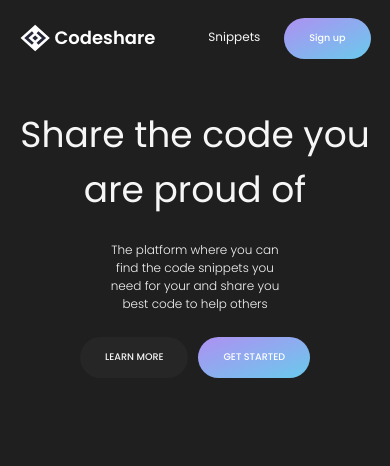
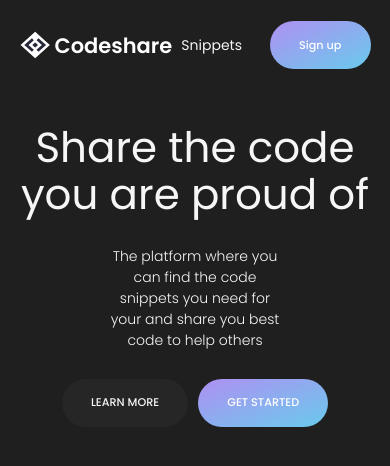
Before and after one commit to mattiapomelli/codeshare, a Next.js app: page / in a window 390 px wide. Shown: the top 466 px of the page. Built offline with nearby package versions, Linux system fonts and the light colour scheme; no server answers.

Commit message:
bigger size on mobile

```diff
--- a/components/Layout/LayoutElements.js
+++ b/components/Layout/LayoutElements.js
@@ -1,8 +1,11 @@
 import styled, { css } from "styled-components"
 
 export const Main = styled.main`
-    padding: 0.5rem 3rem 4rem 3rem;
+    padding: 0.5rem 2rem 4rem 2rem;
     margin: auto;
+    @media ${props => props.theme.breakpoints.tablet} {
+        padding: 0.5rem 3rem 4rem 3rem;
+    }
 `
 
 export const Page = styled.section`
@@ -31,8 +34,11 @@ export const Header = styled.header`
     display: flex;
     align-items: center;
     justify-content: space-between;
-    padding: 0 3rem;
+    padding: 0 2rem;
     width: 100%;
     height: ${props => props.theme.headerHeight};
     transition: width 300ms, padding 300ms;
+    @media ${props => props.theme.breakpoints.tablet} {
+        padding: 0 3rem;
+    }
 `
--- a/components/Navbar.js
+++ b/components/Navbar.js
@@ -5,7 +5,7 @@ import Link from "next/link"
 import { useSession, signOut } from "next-auth/client"
 import styled from "styled-components"
 
-const List = styled.ul`
+const List = styled(Flex)`
     list-style-type: none;
 
     li { display: inline-block;}
@@ -42,7 +42,7 @@ export default function Navbar() {
         <NavMenu h="space-between" v="center" as="header" auto>
             <Logo size={30}/>
             <nav>
-                <List horizontal margin="2rem">
+                <List horizontal margin="2rem" v="center" as="ul">
                     <Link href="/snippets">
                         <li><a>Snippets</a></li>
                     </Link>
--- a/components/NewSnippetForm/FormElements.js
+++ b/components/NewSnippetForm/FormElements.js
@@ -11,6 +11,7 @@ export const EditorArea = styled.div`
 export const InfoArea = styled.div`
     grid-area: info;
     display: flex;
+    align-items: center;
     div:first-child{
         flex: 1;
         margin-right: 10px;
--- a/pages/_app.js
+++ b/pages/_app.js
@@ -16,7 +16,7 @@ const GlobalStyle = createGlobalStyle`
 	html, body, #__next {
 		min-height: 100vh;
 	}
-	:root { font-size: 12px; }
+	:root { font-size: 14px; }
 
 	body {
 		font-family: ${props => props.theme.fonts.main};
@@ -28,7 +28,7 @@ const GlobalStyle = createGlobalStyle`
 	::selection { background-color: rgba(185,235,255,0.20);}
 
 	@media ${props => props.theme.breakpoints.tablet} { :root{font-size: 14px;} }
-	@media ${props => props.theme.breakpoints.tablet} { :root{font-size: 16px;} }
+	@media ${props => props.theme.breakpoints.desktop} { :root{font-size: 16px;} }
 `
 
 export default function App({ Component, pageProps }) {
--- a/pages/index.js
+++ b/pages/index.js
@@ -17,6 +17,7 @@ const Hero = styled.section`
         font-weight: 400;
         margin-bottom: 2rem;
         text-align: center;
+        line-height: 1.1;
     }
     p {
         font-size: 1rem;
```
